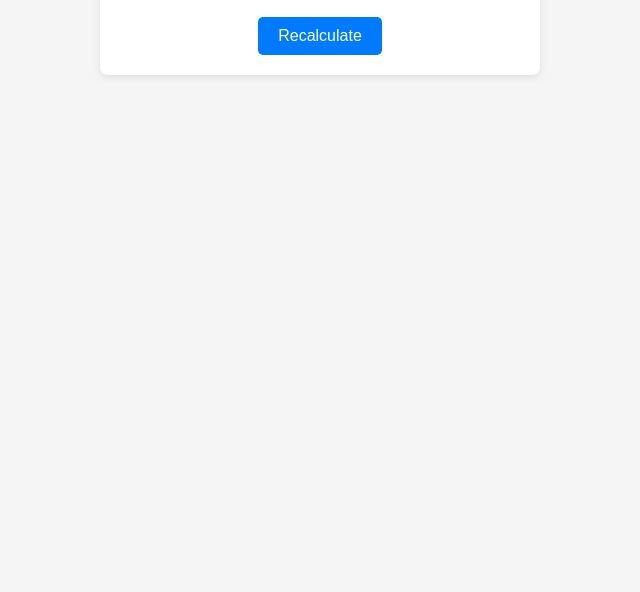
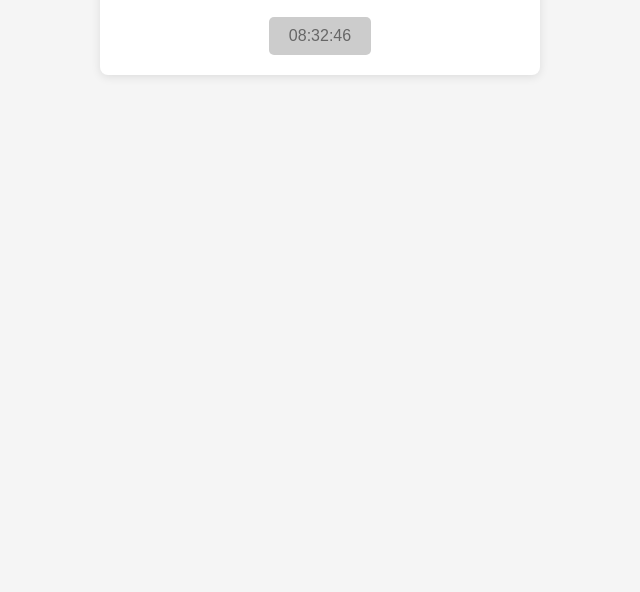
Before and after one commit to pkraft/mnum, a plain HTML site: page index.html in a window 1280 px wide. Shown: the part 208-800 px from the top of the page, without its empty margins (320-960 px from the left). Drawn offline with Linux system fonts and the light colour scheme.

Commit message:
Change button and add countdown
Changed button to look inactive.  Added countdown timer to midnight.  Auto refresh at midnight.

```diff
--- a/index.html
+++ b/index.html
@@ -31,24 +31,21 @@
           margin: 1em 0;
           color: #007BFF;
       }
-        p.description {
-            font-size: 1em;
-            text-align: center;
-            color: #555;
-        }
       .refresh-button {
           display: block;
           margin: 20px auto 0;
-            background: #007BFF;
-            color: #fff;
+          /* Make the button look disabled/inactive */
+          background-color: #cccccc;
+          color: #666666;
           border: none;
           padding: 10px 20px;
           font-size: 1em;
           border-radius: 5px;
           cursor: pointer;
       }
+      /* You can adjust hover styling to still appear somewhat inactive */
       .refresh-button:hover {
-            background: #0056b3;
+          background-color: #bbbbbb;
       }
   </style>
 </head>
@@ -56,10 +53,12 @@
   <div class="container">
     <h1>Magic Number</h1>
     <p class="result" id="result">Loading...</p>
-        <button class="refresh-button" onclick="calculateNumber()">Recalculate</button>
+    <!-- The button text will be dynamically replaced with the countdown -->
+    <button id="refresh-button" class="refresh-button" onclick="calculateNumber()"></button>
   </div>
 
   <script>
+    // Calculate the magic number based on day and month in Israel
     function calculateNumber() {
       // Get current date in Israel timezone
       const options = { timeZone: 'Asia/Jerusalem', year: 'numeric', month: 'numeric', day: 'numeric' };
@@ -80,8 +79,57 @@
       document.getElementById('result').textContent = result;
     }
 
-        // Calculate on initial load
+    // Countdown to next midnight in Israel
+    let countdownInterval;
+    function startCountdown() {
+      // Clear any existing interval to avoid duplicates
+      clearInterval(countdownInterval);
+
+      // Update immediately and then every second
+      updateCountdown();
+      countdownInterval = setInterval(updateCountdown, 1000);
+    }
+
+    function updateCountdown() {
+      // Current time in Israel
+      const nowIsrael = new Date().toLocaleString("en-US", { timeZone: "Asia/Jerusalem" });
+      const currentTime = new Date(nowIsrael);
+
+      // Next midnight in Israel
+      const nextMidnight = new Date(
+        currentTime.getFullYear(),
+        currentTime.getMonth(),
+        currentTime.getDate() + 1, // next day
+        0, // hour
+        0, // minute
+        0  // second
+      );
+
+      // Time difference in seconds
+      const diff = Math.floor((nextMidnight - currentTime) / 1000);
+
+      if (diff <= 0) {
+        // It's midnight or past — refresh magic number, restart countdown
         calculateNumber();
+        startCountdown();
+      } else {
+        // Format the difference as HH:MM:SS
+        const hours = Math.floor(diff / 3600);
+        const minutes = Math.floor((diff % 3600) / 60);
+        const seconds = diff % 60;
+
+        const hh = hours < 10 ? '0' + hours : hours;
+        const mm = minutes < 10 ? '0' + minutes : minutes;
+        const ss = seconds < 10 ? '0' + seconds : seconds;
+
+        // Update button text to show the countdown
+        document.getElementById('refresh-button').textContent = `${hh}:${mm}:${ss}`;
+      }
+    }
+
+    // Initial load:
+    calculateNumber();  // Show the initial magic number
+    startCountdown();   // Start the timer to next day in Israel
   </script>
 </body>
 </html>
```
Lines whose indentation alone changed are shown as unchanged.
